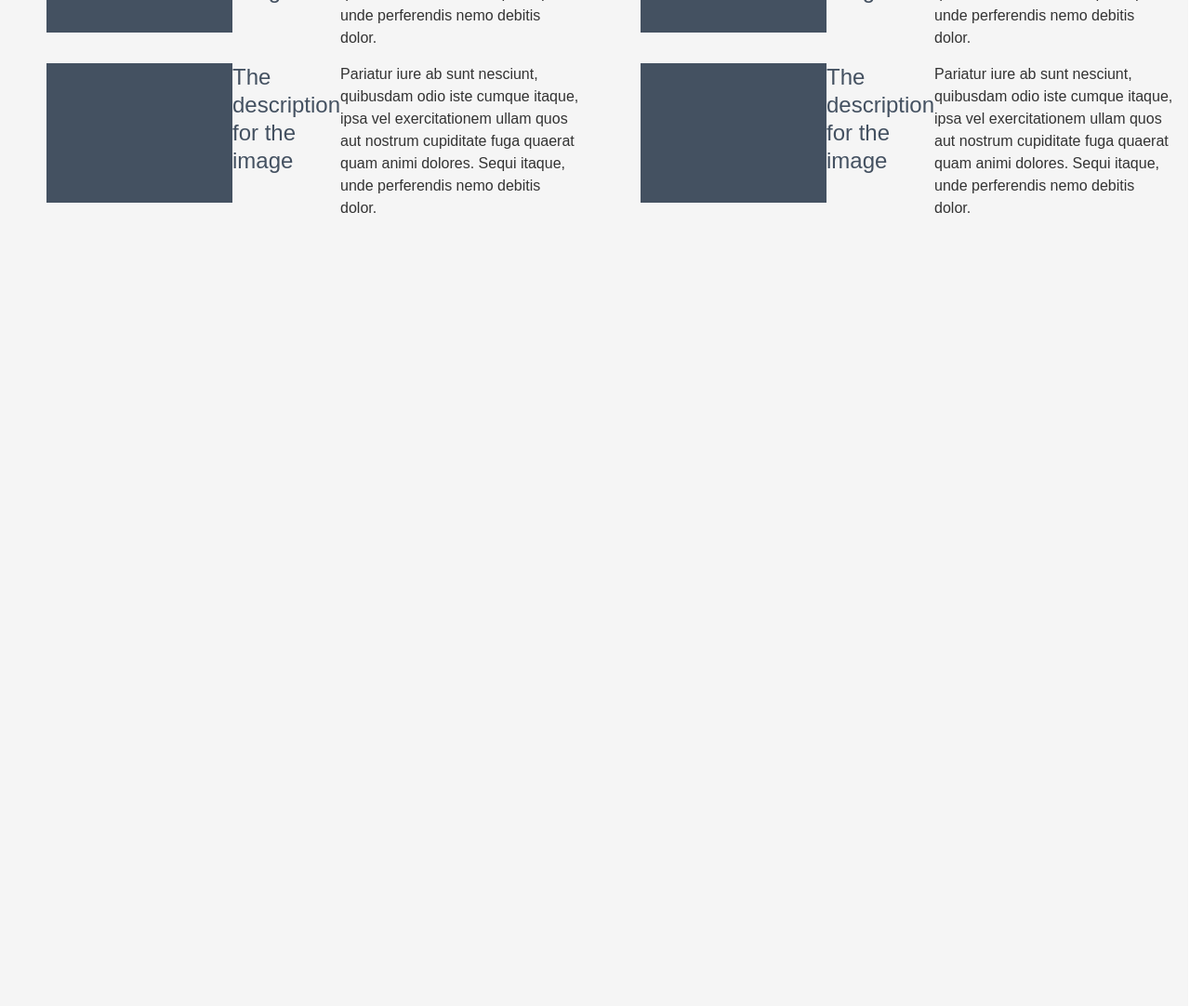
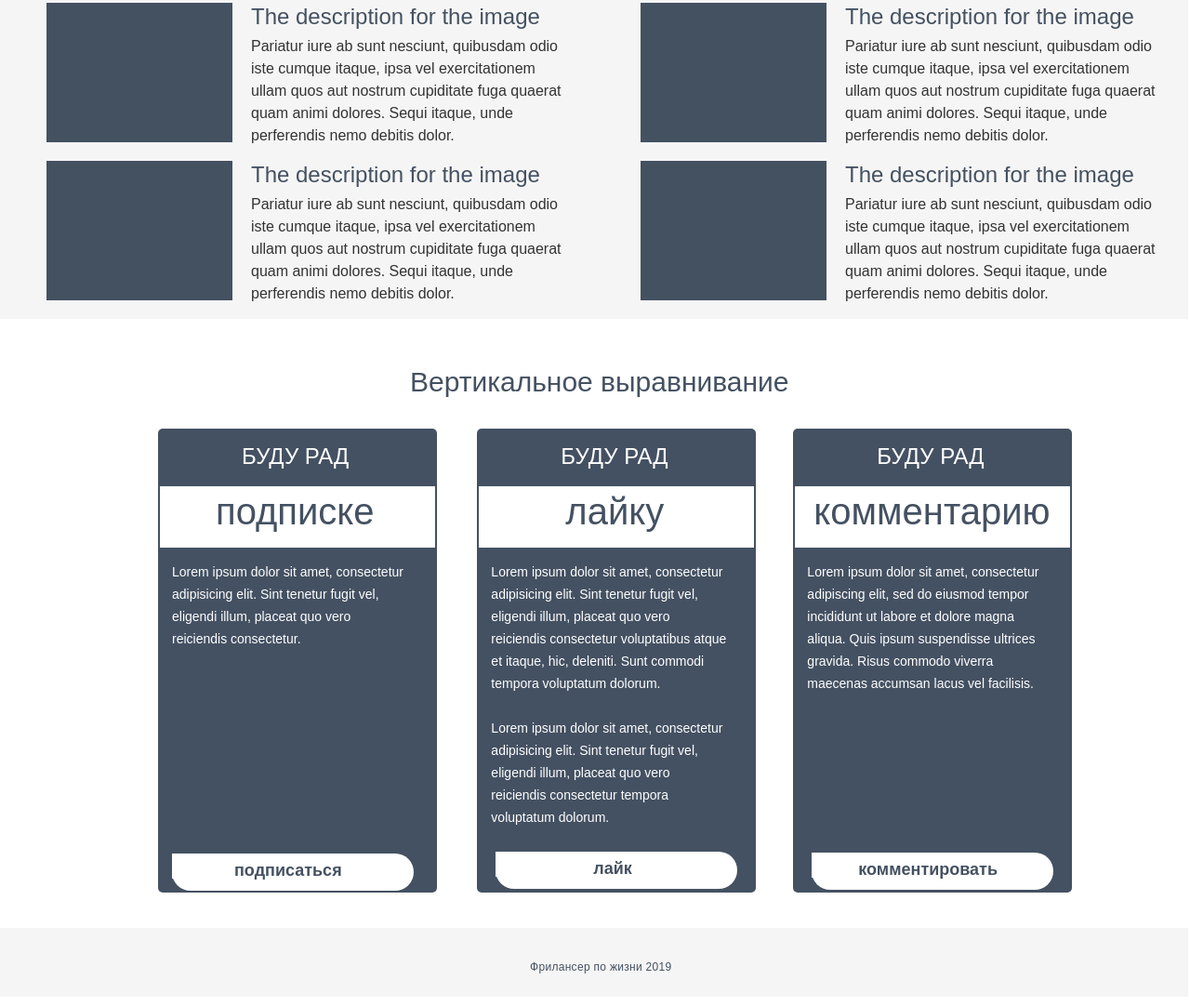
Before and after one commit to SnazzyK/RoadtoFrontEnd, a plain HTML site: page 2023/20230509/img/index.html in a window 1280 px wide. Shown: the part 728-1810 px from the top of the page at 93% size. Drawn offline with Linux system fonts and the light colour scheme.

Commit message:
flex-practice

```diff
--- a/2023/20230509/img/index.html
+++ b/2023/20230509/img/index.html
@@ -50,17 +50,44 @@
 
 
 
-<!--  parent -->
+
 <div class="block">
-    <!--  flex-container  -->
+
+    <div class="block_mainTitle_title">
+        <h2>Колонки с flex-контейнерами</h2>
+    </div>
+
     <div class="block__row">
-      <!--  flex-element  -->
+
     <div class="block__element block__element_1">
         <!--  content  -->
         <div class="block__content">
             <div class="columnFlex__img">
                 <img src="03.png" alt="black">
             </div>
+
+            <div class="blok_summ block_summ">
+
+                <div class="columnFlex__title">
+                    <h2>The description for the image</h2>
+                </div>
+
+                <div class="columnFlex_subTitle">
+                        <p>Pariatur iure ab sunt nesciunt, quibusdam odio iste cumque itaque, ipsa vel exercitationem ullam quos aut nostrum cupiditate fuga quaerat quam animi dolores. Sequi itaque, unde perferendis nemo debitis dolor.</p>
+                </div>
+            </div>
+
+        </div>
+    </div>
+
+    <div class="block__element block__element_2">
+        <!--  content  -->
+        <div class="block__content">
+            <div class="columnFlex__img">
+                <img src="03.png" alt="black">
+            </div>
+
+            <div class="blok_summ block_summ">
 
                 <div class="columnFlex__title">
                     <h2>The description for the image</h2>
@@ -71,13 +98,16 @@
                 </div>
             </div>
         </div>
-      <!--  flex-element  -->
-      <div class="block__element block__element_2">
+    </div>
+
+    <div class="block__element block__element_3">
         <!--  content  -->
         <div class="block__content">
             <div class="columnFlex__img">
                 <img src="03.png" alt="black">
             </div>
+
+            <div class="blok_summ block_summ">
 
                 <div class="columnFlex__title">
                     <h2>The description for the image</h2>
@@ -88,30 +118,16 @@
                 </div>
             </div>
         </div>
-      <!--  flex-element  -->
-      <div class="block__element block__element_3">
+    </div>
+
+    <div class="block__element block__element_4">
         <!--  content  -->
         <div class="block__content">
             <div class="columnFlex__img">
                 <img src="03.png" alt="black">
             </div>
 
-            <div class="columnFlex__title">
-                <h2>The description for the image</h2>
-            </div>
-
-                <div class="columnFlex_subTitle">
-                    <p>Pariatur iure ab sunt nesciunt, quibusdam odio iste cumque itaque, ipsa vel exercitationem ullam quos aut nostrum cupiditate fuga quaerat quam animi dolores. Sequi itaque, unde perferendis nemo debitis dolor.</p>
-                </div>
-        </div>
-      </div>
-      <!--  flex-element  -->
-      <div class="block__element block__element_4">
-        <!--  content  -->
-        <div class="block__content">
-            <div class="columnFlex__img">
-                <img src="03.png" alt="black">
-            </div>
+            <div class="blok_summ block_summ">
 
                 <div class="columnFlex__title">
                     <h2>The description for the image</h2>
@@ -124,7 +140,88 @@
         </div>
     </div>
 </div>
+</div>
+
+
+
+<div class="block_alignment">
+
+<div class="block_mainTitle_title">
+    <h2>Вертикальное выравнивание</h2>
+</div>
+
+<div class="block_alignment_row">
+
+    <div class="block_alignment_element block_alignment_element_1">
+    <div class="block_alignment_content">
+        <div class="block_text_1">
+            <p>буду рад</p>
+        </div>
+
+        <div class="block_text_2 text2_row1">
+            <p>подписке</p>
+        </div>
+
+        <div class="block_text_3">
+            Lorem ipsum dolor sit amet, consectetur adipisicing elit. Sint tenetur fugit vel, eligendi illum, placeat quo vero reiciendis consectetur.
+
+            <div class="block_button row_1">
+                <button type="submit"><p class="text_button but1">подписаться</p></button>
+            </div>
+
+        </div>
+
+
+    </div>
+    </div>
+
+    <div class="block_alignment_element block_alignment_element_2">
+        <div class="block_alignment_content">
+        <div class="block_text_1">
+            <p>буду рад</p>
+        </div>
+
+        <div class="block_text_2 text2_row2">
+            <p>лайку</p>
+        </div>
+
+        <div class="block_text_3">
+            Lorem ipsum dolor sit amet, consectetur adipisicing elit. Sint tenetur fugit vel, eligendi illum, placeat quo vero reiciendis consectetur voluptatibus atque et itaque, hic, deleniti. Sunt commodi tempora voluptatum dolorum.<br><br>
+            Lorem ipsum dolor sit amet, consectetur adipisicing elit. Sint tenetur fugit vel, eligendi illum, placeat quo vero reiciendis consectetur tempora voluptatum dolorum.
+
+        </div>
+
+        <div class="block_button row_2">
+            <button type="submit"><p class="text_button but2">лайк</p></button>
+        </div>
+    </div>
+    </div>
+
+    <div class="block_alignment_element block_alignment_element_3">
+        <div class="block_alignment_content">
+        <div class="block_text_1">
+            <p>буду рад</p>
+        </div>
+
+        <div class="block_text_2 text2_row3">
+            <p>комментарию</p>
+        </div>
+
+        <div class="block_text_3">
+            Lorem ipsum dolor sit amet, consectetur adipiscing elit, sed do eiusmod tempor incididunt ut labore et dolore magna aliqua. Quis ipsum suspendisse ultrices gravida. Risus commodo viverra maecenas accumsan lacus vel facilisis.
+        </div>
+
+        <div class="block_button row_3">
+            <button type="submit"><p class="text_button but3">комментировать</p></button>
+        </div>
+    </div>
+    </div>
+</div>
+</div>
 
     </body>
+    <footer class="block_footer">
+        <p class="block_footer_text">Фрилансер по жизни 2019</p>
+    </footer>
 
 </html>
--- a/2023/20230509/img/style.css
+++ b/2023/20230509/img/style.css
@@ -115,10 +115,22 @@ color: #333333;
 }
 
 .block {
-width: 1278px;
-height: 1819px;
+max-width: 1278px;
+max-height: 1819px;
 background-color: #f5f5f5;
+
 }
+
+.block_mainTitle_title{
+font-family: Arial;
+font-size: 30px;
+line-height: 36px;
+font-weight: 400;
+color: #445161;
+padding: 50px 0px 32px 441px ;
+}
+
+
 .block__row {
 display:flex;
 flex-wrap:wrap;
@@ -134,7 +146,7 @@ flex-wrap:wrap;
 }
 .block__content {
     display: flex;
-    padding: 0px 15px 15px 50px;
+    padding: 0px 30px 15px 50px;
 
 }
 .columnFlex__img {
@@ -146,6 +158,7 @@ font-size: 24px;
 line-height: 30px;
 font-weight: 400;
 color: #445161;
+margin:0px 0px 5px 0px;
 
 }
 .columnFlex_subTitle {
@@ -155,7 +168,12 @@ line-height: 24px;
 font-weight: 400;
 color: #333333;
 }
+.block_summ{
+    margin:0px 0px 0px 20px;
+}
+
 .block__element_2 {
+
 
 
 }
@@ -167,3 +185,139 @@ color: #333333;
 .block__element_4 {
 
 }
+
+
+
+.block_alignment {
+max-width: 1280px;
+height: 655px;
+background-color: #ffffff;
+}
+
+.block_alignment_row {
+    display: flex ;
+    justify-content: space-between;
+}
+.block_alignment_element {
+    width: 300px;
+    height: 499px;
+
+
+}
+.block_alignment_element_1 {
+padding: 0px 0px 0px 170px;
+
+}
+.block_alignment_content {
+width: 300px;
+height: 499px;
+background-color: #445162;
+border-radius: 5px;
+}
+.block_text_1 {
+max-width: 300px;
+max-height: 499px;
+font-family: Arial;
+font-size: 24px;
+line-height: 30px;
+font-weight: 400;
+text-transform: uppercase;
+color: #ffffff;
+padding: 15px 0px 0px 0px;
+margin: 0px 0px 15px 90px ;
+}
+.block_text_2{
+
+max-width: 300px;
+height: 70px;
+border: 2px solid #445162;
+font-family: Arial;
+font-size: 40px;
+line-height: 30px;
+font-weight: 400;
+color: #445162;
+background-color: #ffffff;
+}
+.text2_row1{
+    padding: 12px 0px 10px 60px;
+}
+.text2_row2{
+    padding: 12px 0px 10px 93px;
+}
+.text2_row3{
+    padding: 12px 0px 10px 20px;
+}
+
+
+.block_text_3 {
+text-align: left;
+max-width: 300px;
+max-height: 499px;
+font-family: Arial;
+font-size: 14px;
+line-height: 24px;
+font-weight: 400;
+color: #ffffff;
+margin:12px 30px 0px 15px;
+}
+.block_button {
+width: 260px;
+height: 40px;
+font-family: Arial;
+font-size: 18px;
+line-height: 18px;
+font-weight: 700;
+color: #445161;
+background-color: #fff;
+border-radius: 20px;
+}
+.row_1{
+    margin: 219px 0px 0px 0px ;
+}
+.row_2{
+margin:25px 0px 0px 20px ;
+}
+.row_3{
+    margin: 170px 0px 0px 20px;
+}
+
+.block_alignment_element_2 {
+    flex: 0 1 33.333%;
+    padding: 0px 0px 0px 150px;
+}
+.block_alignment_element_3 {
+    flex: 0 1 33.333%;
+}
+.text_button{
+font-family: Arial;
+font-size: 18px;
+line-height: 18px;
+font-weight: 700;
+color: #445161;
+background-color: #fff;
+}
+.but1{
+    padding: 9px 0px 0px 67px;
+}
+.but2{
+    padding: 9px 0px 0px 105px;
+}
+
+.but3{
+    padding: 9px 0px 0px 50px;
+}
+
+.block_footer{
+width: 1278px;
+max-height: 1819px;
+background-color: #f5f5f5;
+}
+.block_footer_text{
+    padding: 30px 0px 20px 570px;
+    font-family: Arial;
+    font-size: 12px;
+    line-height: 24px;
+    font-weight: 400;
+    letter-spacing: 0.025em;
+    color: #445162;
+}
```
Lines whose indentation alone changed are shown as unchanged.
